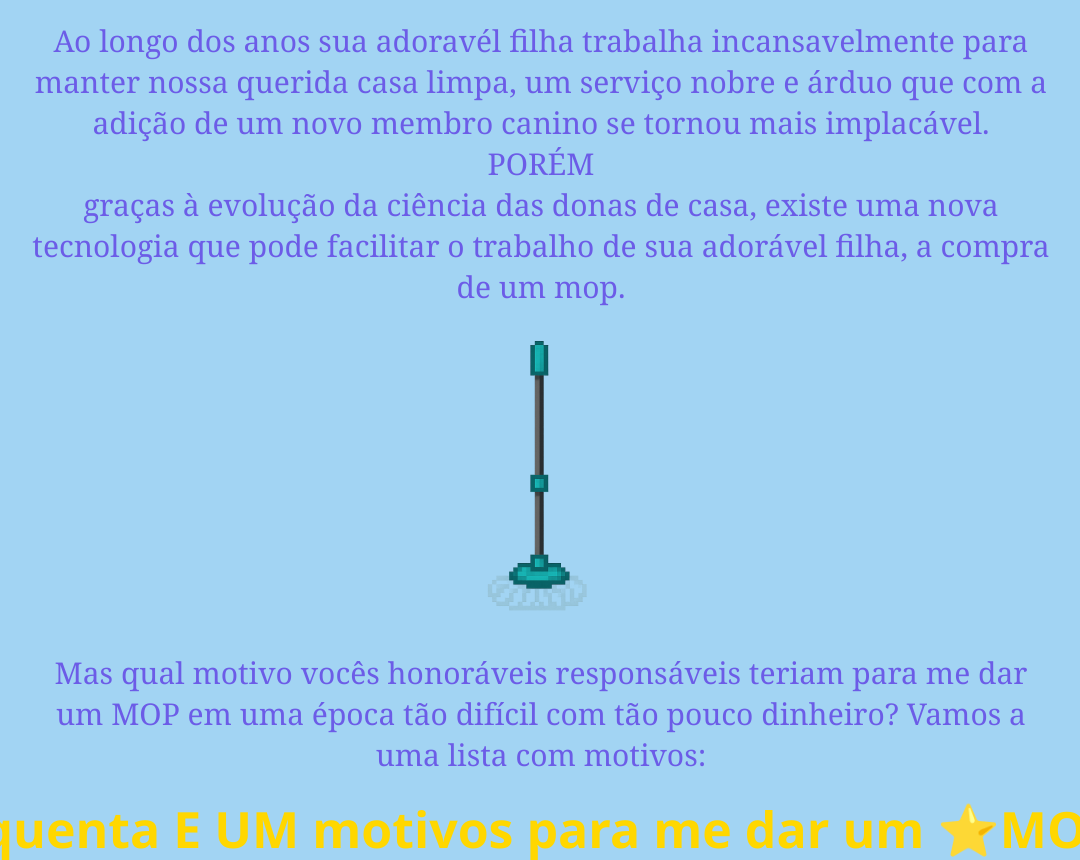
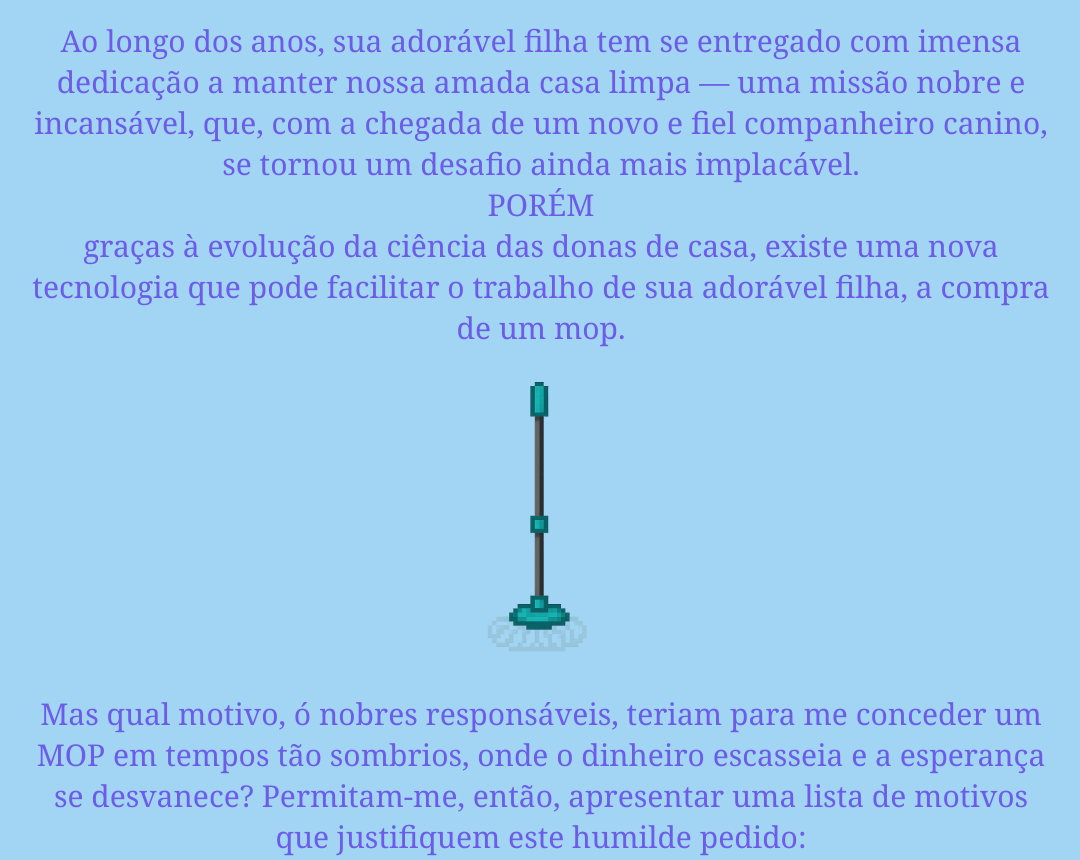
Before and after one commit to NicolasGSilva/SITETESTE, a plain HTML site: page index.html in a window 1280 px wide. Shown: the top 860 px of the page, without its empty margins (99-1179 px from the left). Drawn offline with Linux system fonts and the light colour scheme.

Commit message:
Update index.html

```diff
--- a/index.html
+++ b/index.html
@@ -9,9 +9,9 @@
 </head>
 <body>
     <section class="intro">
-        <p class="curto">Ao longo dos anos sua adoravél filha trabalha incansavelmente para manter nossa querida casa limpa, um serviço nobre e árduo que com a adição de um novo membro canino se tornou mais implacável. <br> PORÉM <br> graças à evolução da ciência das donas de casa, existe uma nova tecnologia que pode facilitar o trabalho de sua adorável filha, a compra de um mop.</p>
+        <p class="curto">Ao longo dos anos, sua adorável filha tem se entregado com imensa dedicação a manter nossa amada casa limpa — uma missão nobre e incansável, que, com a chegada de um novo e fiel companheiro canino, se tornou um desafio ainda mais implacável. <br> PORÉM <br> graças à evolução da ciência das donas de casa, existe uma nova tecnologia que pode facilitar o trabalho de sua adorável filha, a compra de um mop.</p>
             <img src="midias/imagens/ChatGPT Image 12 de abr. de 2025, 17_35_40.png" alt="mopgif">
-        <p>Mas qual motivo vocês honoráveis responsáveis teriam para me dar um MOP em uma época tão difícil com tão pouco dinheiro? Vamos a uma lista com motivos:</p>
+        <p>Mas qual motivo, ó nobres responsáveis, teriam para me conceder um MOP em tempos tão sombrios, onde o dinheiro escasseia e a esperança se desvanece? Permitam-me, então, apresentar uma lista de motivos que justifiquem este humilde pedido:</p>
     </section>
     <h1>Cinquenta E UM motivos para me dar um ⭐MOP⭐
         <img src="midias/imagens/IMG_20241110_124423029-removebg-preview.png" alt="flocos">
```
